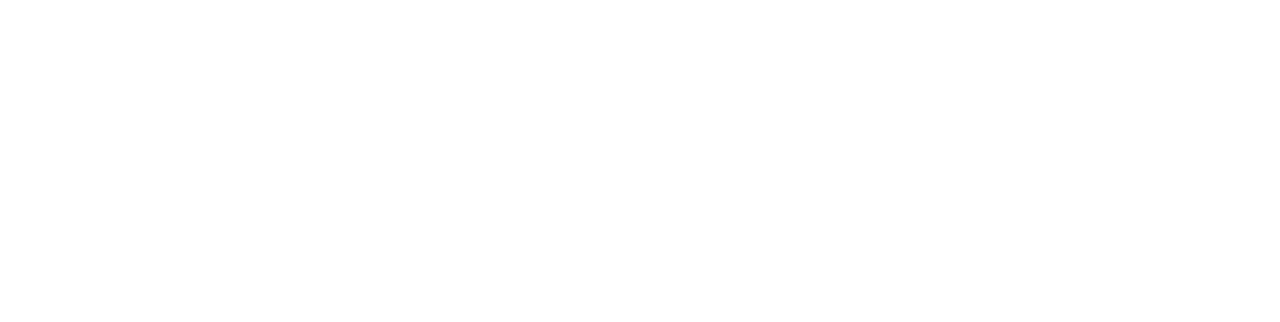
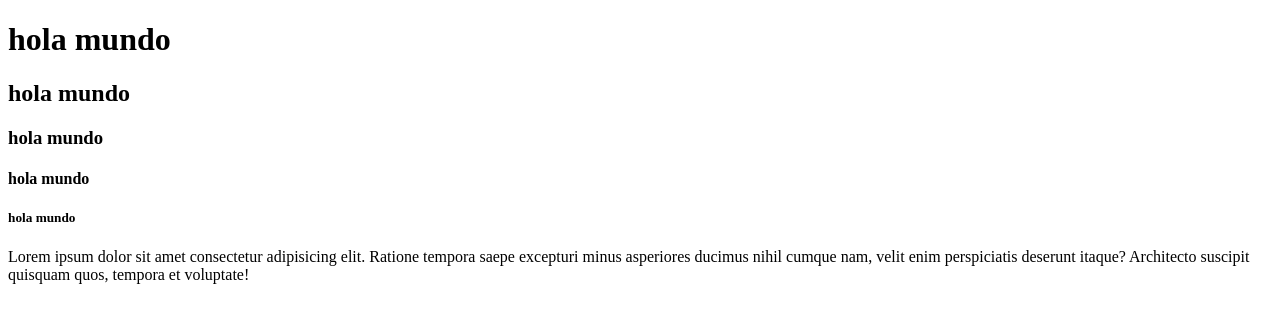
Before and after one commit to alejandrogando/freelancer, a plain HTML site: page index.html in a window 1280 px wide. Drawn offline with Linux system fonts and the light colour scheme.

Commit message:
index modificado

```diff
--- a/index.html
+++ b/index.html
@@ -4,9 +4,15 @@
     <meta charset="UTF-8">
     <meta http-equiv="X-UA-Compatible" content="IE=edge">
     <meta name="viewport" content="width=device-width, initial-scale=1.0">
-    <title>Document</title>
+    <title>Mi primera Web</title>
 </head>
 <body>
+    <h1>hola mundo </h1>
+    <h2>hola mundo </h2>
+    <h3>hola mundo </h3>
+    <h4>hola mundo </h4>
+    <h5>hola mundo </h5>
 
+    <p>Lorem ipsum dolor sit amet consectetur adipisicing elit. Ratione tempora saepe excepturi minus asperiores ducimus nihil cumque nam, velit enim perspiciatis deserunt itaque? Architecto suscipit quisquam quos, tempora et voluptate!</p>
 </body>
 </html>
```
